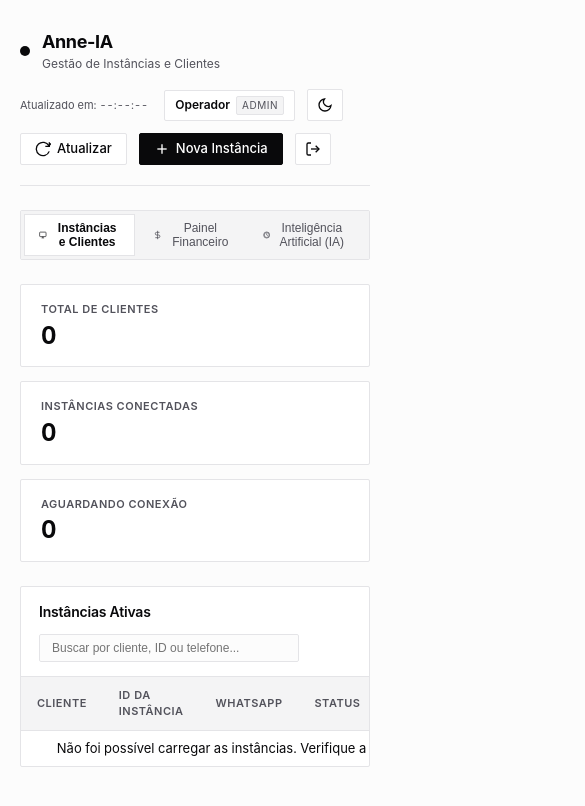
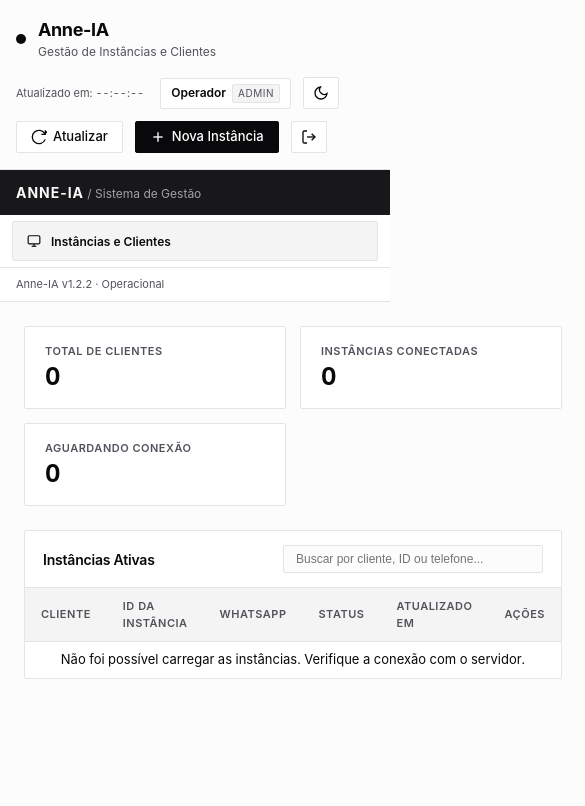
Before and after one commit to fabiobrizotti/Anne-IA, a website: page dashboard/public/index.html in a window 390 px wide. Shown: the whole page, 585 px wide, since content can reach past the window. Drawn offline with Linux system fonts and the light colour scheme; no server answers.

Commit message:
feat(dashboard): substitui abas do topo por menu lateral institucional

```diff
--- a/dashboard/public/index.html
+++ b/dashboard/public/index.html
@@ -9,9 +9,42 @@
   <link rel="stylesheet" href="style.css">
 </head>
 <body>
-  <div class="layout">
+  <div class="app-shell">
+    <!-- Menu lateral permanente -->
+    <aside class="sidebar">
+      <div class="brand-bar">
+        <strong>ANNE-IA</strong><span> / Sistema de Gestão</span>
+      </div>
+
+      <nav class="sidebar-nav" aria-label="Navegação principal">
+        <button class="page-tab active" data-page-tab="tab-instancias">
+          <svg width="14" height="14" viewBox="0 0 24 24" fill="none" stroke="currentColor" stroke-width="2"><rect x="2" y="3" width="20" height="14" rx="2"/><line x1="8" y1="21" x2="16" y2="21"/><line x1="12" y1="17" x2="12" y2="21"/></svg>
+          Instâncias e Clientes
+        </button>
+        <button class="page-tab" data-page-tab="tab-financeiro">
+          <svg width="14" height="14" viewBox="0 0 24 24" fill="none" stroke="currentColor" stroke-width="2"><line x1="12" y1="1" x2="12" y2="23"/><path d="M17 5H9.5a3.5 3.5 0 0 0 0 7h5a3.5 3.5 0 0 1 0 7H6"/></svg>
+          Painel Financeiro
+        </button>
+        <button class="page-tab" data-page-tab="tab-ia">
+          <svg width="14" height="14" viewBox="0 0 24 24" fill="none" stroke="currentColor" stroke-width="2"><path d="M12 2a10 10 0 1 0 10 10A10 10 0 0 0 12 2zm0 18a8 8 0 1 1 8-8 8 8 0 0 1-8 8z"/><path d="M12 6v6l4 2"/></svg>
+          Inteligência Artificial (IA)
+        </button>
+        <button class="page-tab" data-page-tab="tab-logs">
+          <svg width="14" height="14" viewBox="0 0 24 24" fill="none" stroke="currentColor" stroke-width="2"><path d="M4 7h16"/><path d="M4 12h16"/><path d="M4 17h16"/><line x1="12" y1="2" x2="12" y2="22"/></svg>
+          Logs do Sistema
+        </button>
+        <button class="page-tab" data-page-tab="tab-usuarios" id="tab-usuarios-btn" style="display: none;">
+          <svg width="14" height="14" viewBox="0 0 24 24" fill="none" stroke="currentColor" stroke-width="2"><path d="M17 21v-2a4 4 0 0 0-4-4H5a4 4 0 0 0-4 4v2"/><circle cx="9" cy="7" r="4"/><path d="M23 21v-2a4 4 0 0 0-3-3.87"/><path d="M16 3.13a4 4 0 0 1 0 7.75"/></svg>
+          Usuários e Permissões
+        </button>
+      </nav>
+
+      <div class="sidebar-footer">Anne-IA v1.2.2 · Operacional</div>
+    </aside>
+
+    <div class="app-main">
       <!-- Barra Superior -->
-    <header class="header">
+      <header class="app-header">
         <div class="brand">
           <span class="logo-dot"></span>
           <div>
@@ -42,30 +75,6 @@
           </button>
         </div>
       </header>
-
-    <!-- Navegação de Abas do Topo -->
-    <nav class="page-nav">
-      <button class="page-tab active" data-page-tab="tab-instancias">
-        <svg width="14" height="14" viewBox="0 0 24 24" fill="none" stroke="currentColor" stroke-width="2"><rect x="2" y="3" width="20" height="14" rx="2"/><line x1="8" y1="21" x2="16" y2="21"/><line x1="12" y1="17" x2="12" y2="21"/></svg>
-        Instâncias e Clientes
-      </button>
-      <button class="page-tab" data-page-tab="tab-financeiro">
-        <svg width="14" height="14" viewBox="0 0 24 24" fill="none" stroke="currentColor" stroke-width="2"><line x1="12" y1="1" x2="12" y2="23"/><path d="M17 5H9.5a3.5 3.5 0 0 0 0 7h5a3.5 3.5 0 0 1 0 7H6"/></svg>
-        Painel Financeiro
-      </button>
-      <button class="page-tab" data-page-tab="tab-ia">
-        <svg width="14" height="14" viewBox="0 0 24 24" fill="none" stroke="currentColor" stroke-width="2"><path d="M12 2a10 10 0 1 0 10 10A10 10 0 0 0 12 2zm0 18a8 8 0 1 1 8-8 8 8 0 0 1-8 8z"/><path d="M12 6v6l4 2"/></svg>
-        Inteligência Artificial (IA)
-      </button>
-      <button class="page-tab" data-page-tab="tab-logs">
-        <svg width="14" height="14" viewBox="0 0 24 24" fill="none" stroke="currentColor" stroke-width="2"><path d="M4 7h16"/><path d="M4 12h16"/><path d="M4 17h16"/><line x1="12" y1="2" x2="12" y2="22"/></svg>
-        Logs do Sistema
-      </button>
-      <button class="page-tab" data-page-tab="tab-usuarios" id="tab-usuarios-btn" style="display: none;">
-        <svg width="14" height="14" viewBox="0 0 24 24" fill="none" stroke="currentColor" stroke-width="2"><path d="M17 21v-2a4 4 0 0 0-4-4H5a4 4 0 0 0-4 4v2"/><circle cx="9" cy="7" r="4"/><path d="M23 21v-2a4 4 0 0 0-3-3.87"/><path d="M16 3.13a4 4 0 0 1 0 7.75"/></svg>
-        Usuários e Permissões
-      </button>
-    </nav>
 
     <!-- ABA 1: Instâncias e Clientes -->
     <div id="tab-instancias" class="page-content active">
@@ -457,7 +466,6 @@
         </main>
       </div>
     </div>
-  </div>
 
   <!-- ABA 4: Logs do Sistema -->
   <div id="tab-logs" class="page-content">
@@ -613,6 +621,8 @@
         <p class="text-muted text-sm">Carregando...</p>
       </div>
     </main>
+  </div>
+    </div>
   </div>
 
   <!-- Modal: Ficha do Cliente / Instância -->
--- a/dashboard/public/style.css
+++ b/dashboard/public/style.css
@@ -152,22 +152,73 @@ body {
   -webkit-font-smoothing: antialiased;
 }
 
-.layout {
+/* Casca institucional: menu lateral fixo + área de trabalho */
+.app-shell {
+  display: flex;
+  align-items: flex-start;
+}
+
+.sidebar {
+  position: sticky;
+  top: 0;
+  flex: 0 0 248px;
+  width: 248px;
+  height: 100vh;
+  overflow-y: auto;
+  display: flex;
+  flex-direction: column;
+  background-color: var(--bg-card);
+  border-right: 1px solid var(--border);
+}
+
+.brand-bar {
+  padding: 20px 18px;
+  background-color: var(--brand-bar-bg);
+  color: var(--brand-bar-text);
+  font-size: 12px;
+  letter-spacing: 0.08em;
+}
+
+.brand-bar strong {
+  font-size: 14px;
+  font-weight: 700;
+}
+
+.brand-bar span {
+  color: var(--brand-bar-muted);
+  letter-spacing: 0;
+}
+
+.sidebar-nav {
+  flex: 1;
+  display: flex;
+  flex-direction: column;
+  gap: 2px;
+  padding: 12px 8px;
+}
+
+.sidebar-footer {
+  border-top: 1px solid var(--border);
+  padding: 12px 16px;
+  color: var(--text-muted);
+  font-size: 11px;
+}
+
+.app-main {
+  flex: 1 1 auto;
+  min-width: 0;
   max-width: 1200px;
-  margin: 0 auto;
-  padding: 28px 20px;
-}
-
-/* Header */
-.header {
+}
+
+/* Barra Superior */
+.app-header {
   display: flex;
   justify-content: space-between;
   align-items: center;
-  margin-bottom: 24px;
   flex-wrap: wrap;
   gap: 16px;
+  padding: 20px 24px;
   border-bottom: 1px solid var(--border);
-  padding-bottom: 20px;
 }
 
 .brand {
@@ -602,28 +653,74 @@ body {
   padding: 4px 8px;
 }
 
-@media (max-width: 720px) {
-  /* Cabeçalho e navegação não podem empurrar a página na horizontal:
-     as ações quebram linha e as abas rolam dentro do próprio contêiner. */
-  .header {
+@media (max-width: 900px) {
+  /* A barra superior fica no topo e o menu lateral vira faixa rolável abaixo dela. */
+  .app-shell {
+    flex-direction: column;
+  }
+
+  .app-main {
+    display: contents;
+  }
+
+  .app-header {
+    order: 1;
     align-items: flex-start;
+    padding: 16px;
+  }
+
+  .sidebar {
+    position: static;
+    order: 2;
+    display: block;
+    width: 100%;
+    height: auto;
+    flex: none;
+    overflow: visible;
+    border-right: none;
+    border-bottom: 1px solid var(--border);
+  }
+
+  .brand-bar {
+    padding: 12px 16px;
+  }
+
+  .sidebar-nav {
+    flex-direction: row;
+    align-items: center;
+    gap: 4px;
+    padding: 6px 12px;
+    overflow-x: auto;
+    scrollbar-width: none;
+  }
+
+  .sidebar-nav::-webkit-scrollbar {
+    display: none;
+  }
+
+  .page-tab {
+    flex: 0 0 auto;
+    width: auto;
+    min-height: 44px;
+    white-space: nowrap;
+  }
+
+  .sidebar-footer {
+    padding: 8px 16px;
+  }
+
+  .app-main > .page-content {
+    order: 3;
+    padding: 20px 16px;
   }
 
   .actions {
     flex-wrap: wrap;
   }
-
-  .page-nav {
-    display: flex;
-    max-width: 100%;
-    overflow-x: auto;
-    scrollbar-width: none;
-  }
-
-  .page-nav::-webkit-scrollbar {
-    display: none;
-  }
-
+}
+
+@media (max-width: 720px) {
+  /* Navegação e filtros não podem empurrar a página na horizontal. */
   .logs-header,
   .logs-filters {
     align-items: stretch;
@@ -932,6 +1029,10 @@ body {
 }
 
 /* Abas e Painéis */
+.app-main > .page-content {
+  padding: 24px;
+}
+
 .page-content {
   display: none;
 }
@@ -946,41 +1047,43 @@ body {
   display: block;
 }
 
-.page-nav {
-  display: inline-flex;
-  align-items: center;
-  background-color: var(--bg-subtle);
-  border: 1px solid var(--border);
-  border-radius: var(--radius);
-  padding: 3px;
-  gap: 4px;
-  margin-bottom: 24px;
-}
-
 .page-tab {
-  display: inline-flex;
-  align-items: center;
-  gap: 8px;
+  display: flex;
+  align-items: center;
+  gap: 10px;
+  width: 100%;
+  min-height: 40px;
+  padding: 9px 14px;
   background: transparent;
-  border: none;
-  color: var(--text-muted);
-  padding: 6px 14px;
+  border: 1px solid transparent;
+  border-radius: var(--radius);
+  color: var(--text-muted);
+  font-family: inherit;
   font-size: 12px;
   font-weight: 500;
-  border-radius: calc(var(--radius) - 2px);
+  text-align: left;
   cursor: pointer;
-  transition: all 0.15s ease;
+}
+
+.page-tab svg {
+  flex: 0 0 auto;
 }
 
 .page-tab:hover {
-  color: var(--text-main);
+  background-color: var(--bg-hover);
+  color: var(--text-main);
+}
+
+.page-tab:focus-visible {
+  outline: 2px solid var(--border-focus);
+  outline-offset: 2px;
 }
 
 .page-tab.active {
-  background-color: var(--bg-card);
-  color: var(--text-main);
-  font-weight: 600;
-  border: 1px solid var(--border);
+  background-color: var(--bg-subtle);
+  border-color: var(--border);
+  color: var(--text-main);
+  font-weight: 600;
 }
 
 .tabs {
```
Also changed, not shown: dashboard/tests/theme.test.js (+21 -0 lines). Lines whose indentation alone changed are shown as unchanged.
